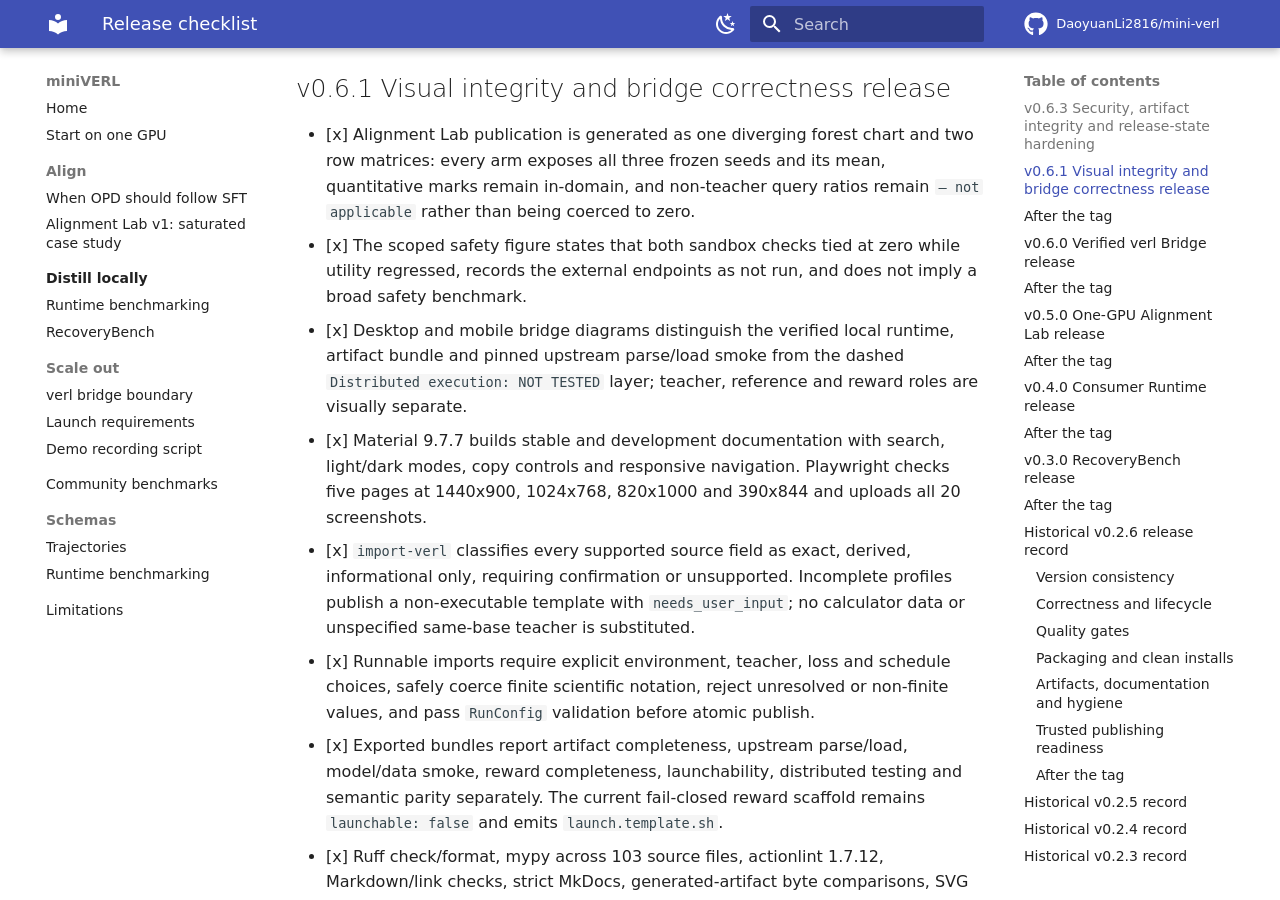
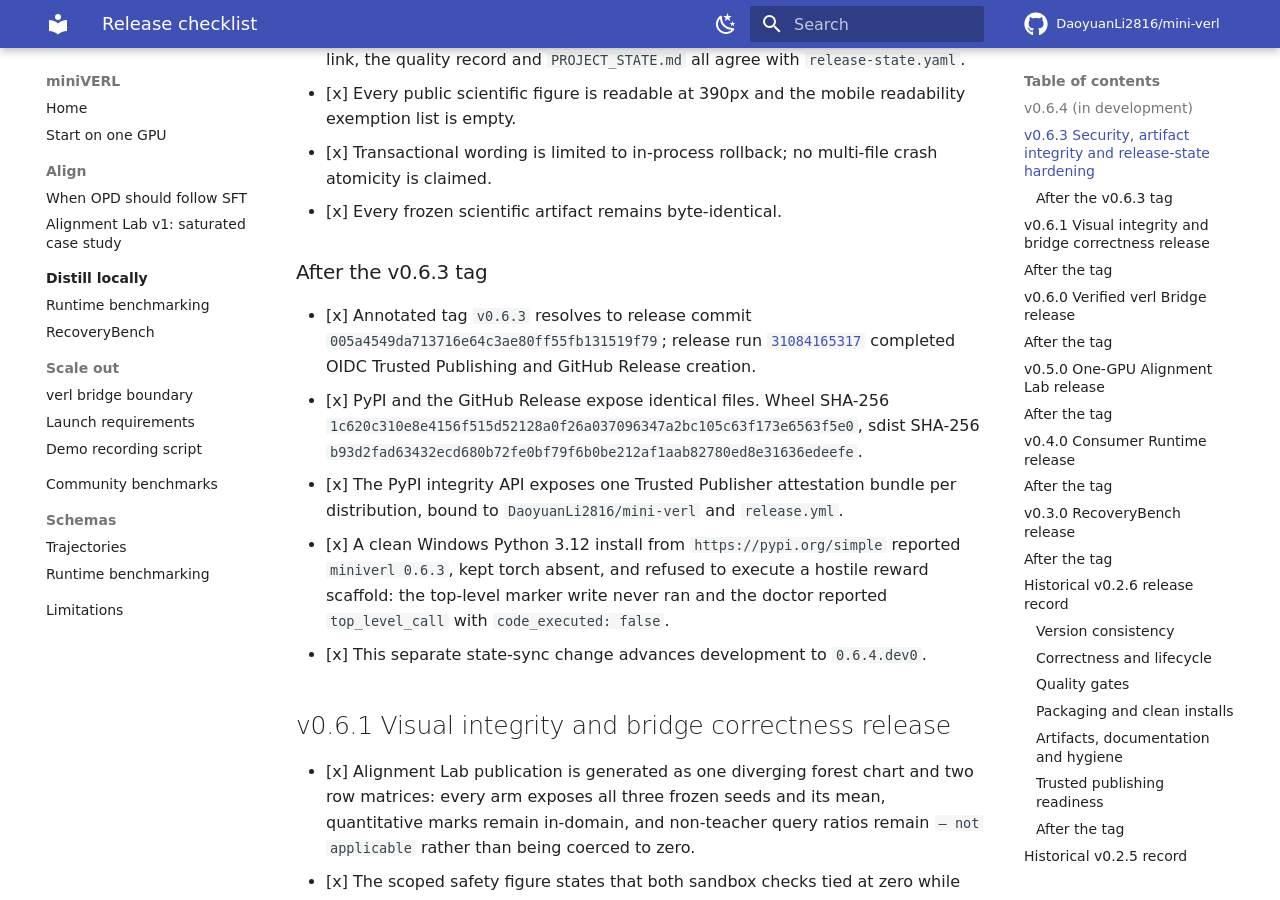
Before and after one commit to DaoyuanLi2816/mini-verl, an MkDocs documentation site: the page built from docs/release-checklist.md, in a window 1280 px wide and 900 px high, scrolled down 1186 px. Built offline with MkDocs 1.6.1 and Material for MkDocs 9.7.7, drawn with Linux system fonts in a browser that asks for light colours; comment, search, counter and statistics services are not loaded; some of the changed text lies outside the part shown.

Commit message:
Start v0.6.4 development and record the v0.6.3 release evidence (#47)
﻿

```diff
--- a/docs/generated/quality.json
+++ b/docs/generated/quality.json
@@ -1,7 +1,7 @@
 {
   "schema_version": 1,
   "release": "0.6.3",
-  "status": "validated",
+  "status": "released",
   "measured_commit": "e8a36db60b2146b684204df8a8bea3e20c11d8e4",
   "measured_at": "2026-08-05T18:20:00-07:00",
   "platform": "Windows 11 Pro 10.0.22631, CPython 3.12, coverage branch mode",
--- a/docs/overrides/main.html
+++ b/docs/overrides/main.html
@@ -1,12 +1,12 @@
 {% extends "base.html" %}
 
 {% block announce %}
-  <div class="docs-channel" data-stable-version="0.6.3" data-dev-version="0.6.3">
+  <div class="docs-channel" data-stable-version="0.6.3" data-dev-version="0.6.4.dev0">
     <strong id="docs-channel-label">Stable documentation</strong>
     <label for="docs-version-selector">Version</label>
     <select id="docs-version-selector" aria-label="Documentation version">
       <option value="stable">Stable 0.6.3</option>
-      <option value="dev">Development 0.6.3</option>
+      <option value="dev">Development 0.6.4.dev0</option>
     </select>
   </div>
 {% endblock %}
--- a/docs/release-checklist.md
+++ b/docs/release-checklist.md
@@ -3,6 +3,14 @@
 This is the release gate and publication record for miniVERL. A checked item
 names an invariant exercised on the stated source. Publication begins only
 after the exact release commit and its remote checks are green.
+
+## v0.6.4 (in development)
+
+- [ ] A reward scaffold saved with a UTF-8 byte-order mark parses instead of
+      being reported as a syntax error. CPython strips the BOM when it reads a
+      source file; the static checker did not, so a scaffold written by a
+      Windows editor was refused as unparseable. Found while verifying the
+      published v0.6.3 wheel.
 
 ## v0.6.3 Security, artifact integrity and release-state hardening
 
@@ -37,6 +45,24 @@ after the exact release commit and its remote checks are green.
 - [x] Transactional wording is limited to in-process rollback; no multi-file
       crash atomicity is claimed.
 - [x] Every frozen scientific artifact remains byte-identical.
+
+### After the v0.6.3 tag
+
+- [x] Annotated tag `v0.6.3` resolves to release commit
+      `005a4549da713716e64c3ae80ff55fb131519f79`; release run
+      [`31084165317`](https://github.com/DaoyuanLi2816/mini-verl/actions/runs/31084165317)
+      completed OIDC Trusted Publishing and GitHub Release creation.
+- [x] PyPI and the GitHub Release expose identical files. Wheel SHA-256
+      `1c620c310e8e4156f515d52128a0f26a037096347a2bc105c63f173e6563f5e0`,
+      sdist SHA-256
+      `b93d2fad63432ecd680b72fe0bf79f6b0be212af1aab82780ed8e31636edeefe`.
+- [x] The PyPI integrity API exposes one Trusted Publisher attestation bundle
+      per distribution, bound to `DaoyuanLi2816/mini-verl` and `release.yml`.
+- [x] A clean Windows Python 3.12 install from `https://pypi.org/simple`
+      reported `miniverl 0.6.3`, kept torch absent, and refused to execute a
+      hostile reward scaffold: the top-level marker write never ran and the
+      doctor reported `top_level_call` with `code_executed: false`.
+- [x] This separate state-sync change advances development to `0.6.4.dev0`.
 
 ## v0.6.1 Visual integrity and bridge correctness release
 
--- a/src/miniverl/__init__.py
+++ b/src/miniverl/__init__.py
@@ -14,6 +14,6 @@ Public API
 
 from __future__ import annotations
 
-__version__ = "0.6.3"
+__version__ = "0.6.4.dev0"
 
 __all__ = ["__version__"]
```
Also changed, not shown: PROJECT_STATE.md (+1 -1 lines), PYPI.md (+23 -23 lines), release-state.yaml (+4 -6 lines), 1 other file.
